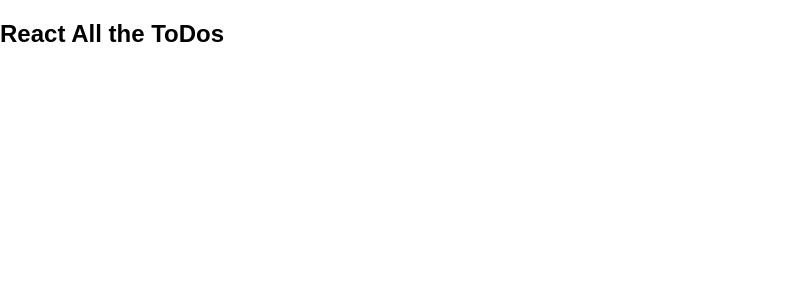
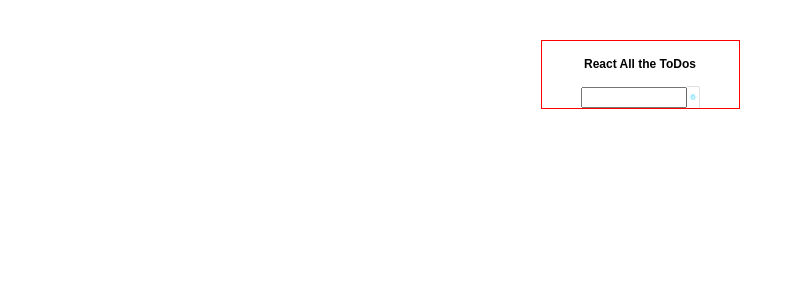
Before and after one commit to Ignocius/another-react, a React (Create React App) app in the folder test-react/: page / in a window 1280 px wide. Shown: the top 300 px of the page, without its empty margins (0-802 px from the left). Built offline with nearby package versions, Linux system fonts and the light colour scheme.

Commit message:
basic css added

```diff
--- a/test-react/src/App.css
+++ b/test-react/src/App.css
@@ -1,3 +1,35 @@
 body {
+  display: flex;
+  justify-content: center;
+  /*overflow: hidden;*/
+}
 
+.todo-wrapper {
+  border: 1px solid red;
+  margin-top: 20%;
 }
+
+.title {
+  display: flex;
+  justify-content: center;
+  font-size: 12px;
+  font-weight: normal;
+}
+
+.todo-data-input {
+  display: flex;
+  justify-content: center;
+}
+
+.todo-data-input input {
+  width: 50%;
+}
+
+.todo-data-input button {
+  background-image: url('logo.svg');
+  background-repeat: no-repeat;
+  background-position: center;
+  background-color: transparent;
+  border: none;
+  box-shadow: 0px 0px 1px 0px rgba(0,0,0,0.75);
+}
--- a/test-react/src/App.js
+++ b/test-react/src/App.js
@@ -9,8 +9,16 @@ class App extends Component {
   render() {
     return (
       <div className="App">
-        <article>
-          <h1>React All the ToDos</h1>
+        <article className="todo-wrapper">
+          <article className="">
+            <section className="title">
+              <h1>React All the ToDos</h1>
+            </section>
+            <aside className="todo-data-input">
+              <input type="text" name="todo-input" />
+              <button />
+            </aside>
+          </article>
         </article>
       </div>
     );
```
